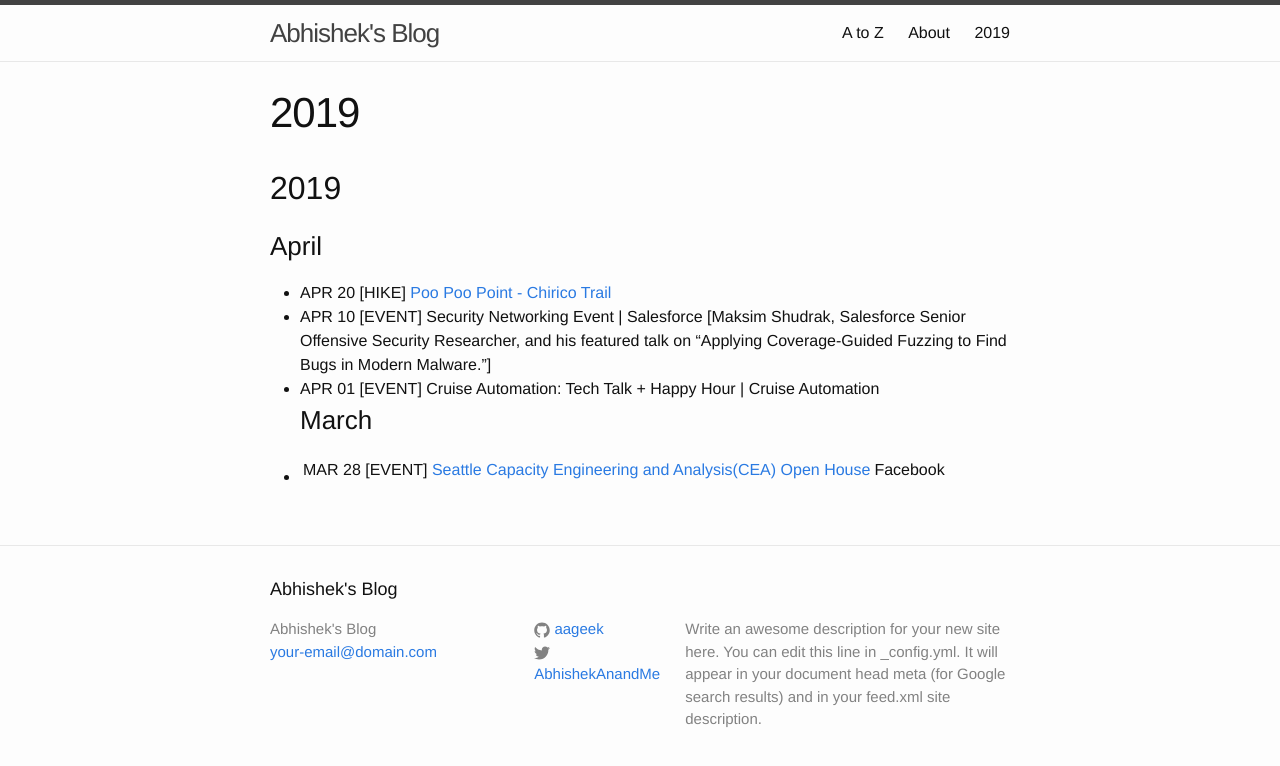
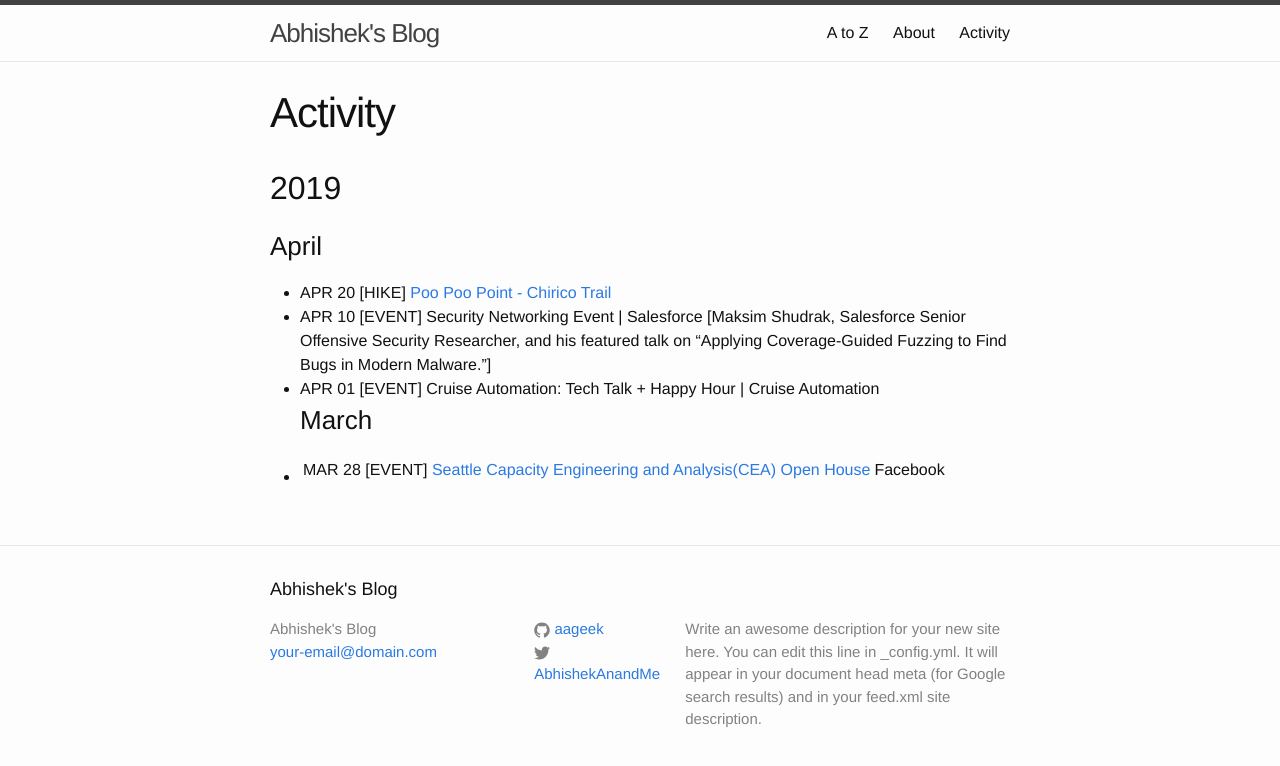
Before and after one commit to aageek/aageek.github.io, a Jekyll site: the page built from activity.md, in a window 1280 px wide. Shown: the top 766 px of the page. Built offline with Jekyll 4.4.1, drawn with Linux system fonts in a browser that asks for light colours; our own code applies the rules of GitHub Pages for plain Markdown files.

Commit message:
Update activity.md

```diff
--- a/activity.md
+++ b/activity.md
@@ -1,3 +1,8 @@
+---
+layout: page
+title: Activity
+permalink: /activity/
+---
 
 ## 2019
 ### April
```
